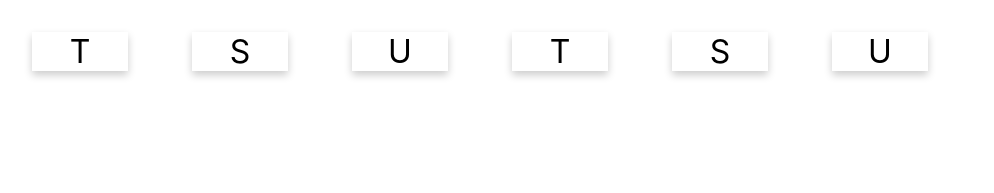
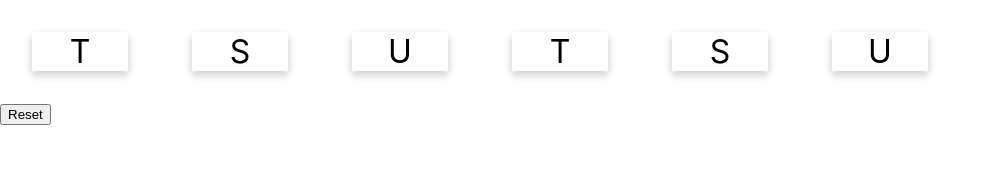
Before and after one commit to 6210110713/3SA-LAB03, a React (Create React App) app: page / in a window 1280 px wide. Shown: the top 193 px of the page, without its empty margins (0-994 px from the left). Built offline with nearby package versions, Linux system fonts and the light colour scheme.

Commit message:
Homework-2

```diff
--- a/src/CharacterCard.js
+++ b/src/CharacterCard.js
@@ -9,13 +9,6 @@ export default function CharacterCard(props) {
    props.activationHandler(props.value) ;
    }}
 
-
-useEffect(() => {
-   if(attemptRef.current != props.attempt){
-   setActive(false);
-   attemptRef.current = props.attempt ;
-}
-})
         const className = `card ${active ? 'activeCard': ''}`
  return (
 
--- a/src/WordCard.js
+++ b/src/WordCard.js
@@ -35,7 +35,11 @@ export default function WordCard(props){
  <div>{
      state.chars.map((c, i) =>
      <CharacterCard value={c} key={i} activationHandler={activationHandler} attempt={state.attempt}/>
- )}
+ )  }
+  <form onSubmit={props}>
+      <button type="submit">Reset</button>
+    </form>
+
  </div>
  );
 }}
```
